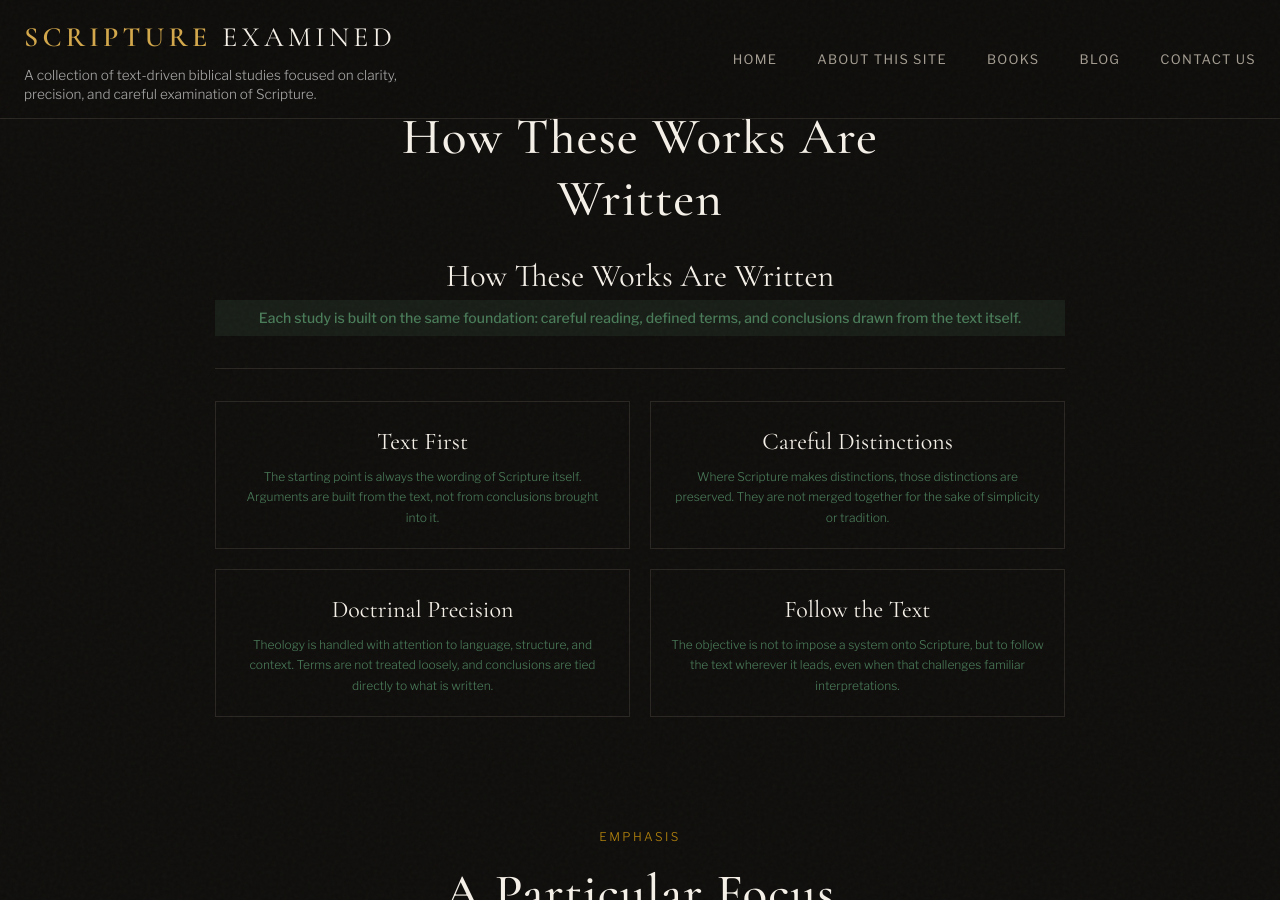
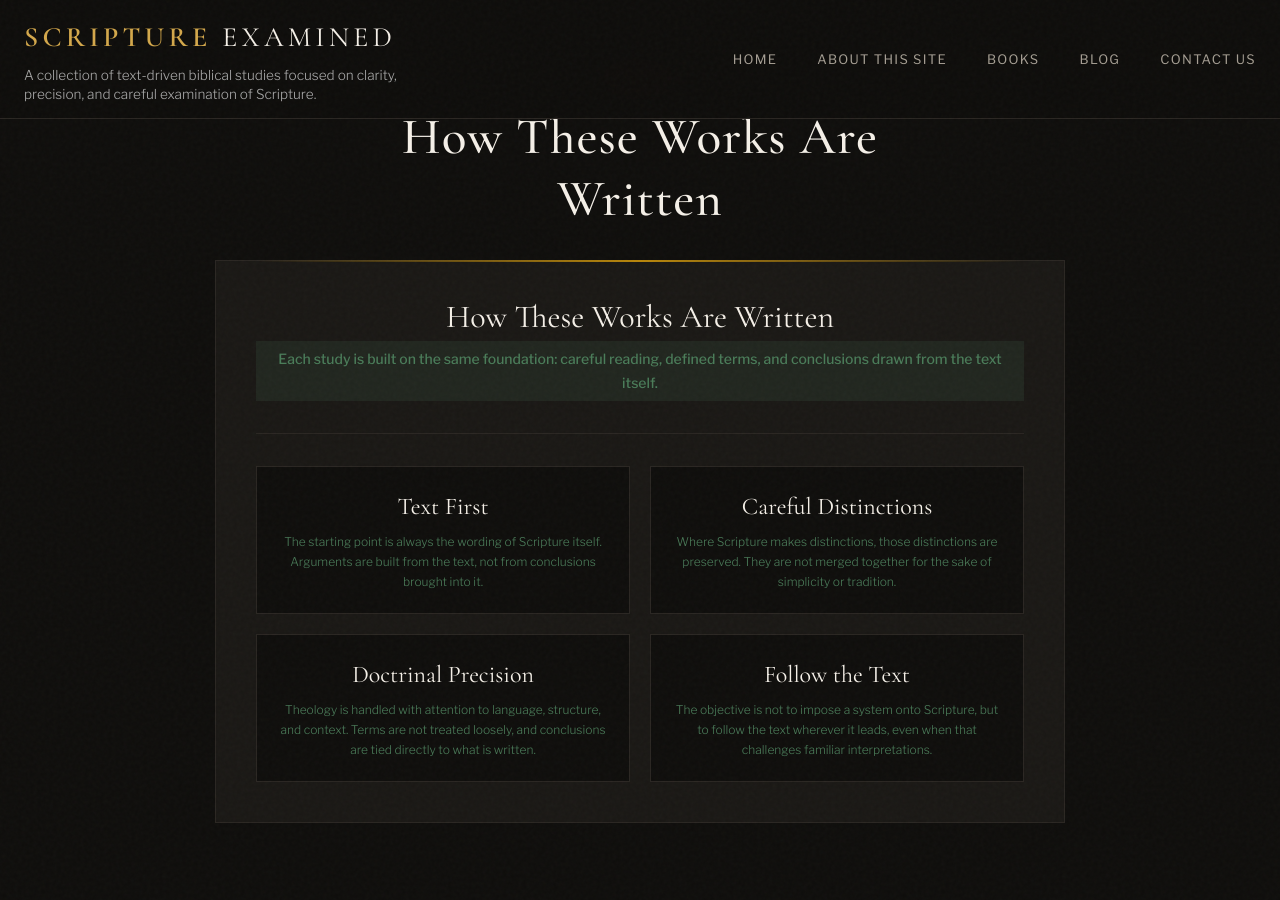
Before and after one commit to ScriptureExamined/PaulineEpistles, a Jekyll site: the page built from about.html, in a window 1280 px wide and 900 px high, scrolled down 720 px. Built offline with Jekyll 4.4.1, drawn with Linux system fonts in a browser that asks for light colours.

Commit message:
Update about.html

```diff
--- a/about.html
+++ b/about.html
@@ -47,7 +47,7 @@ title: About Us | Scripture Examined
     </div>
 
     <div class="approach-card-wrap">
-      <div class="price-card">
+      <div class="feature-card">
         <div class="price-main" style="text-align: center">
           <div class="price-value" style="font-size: 32px">
             How These Works Are Written
```
